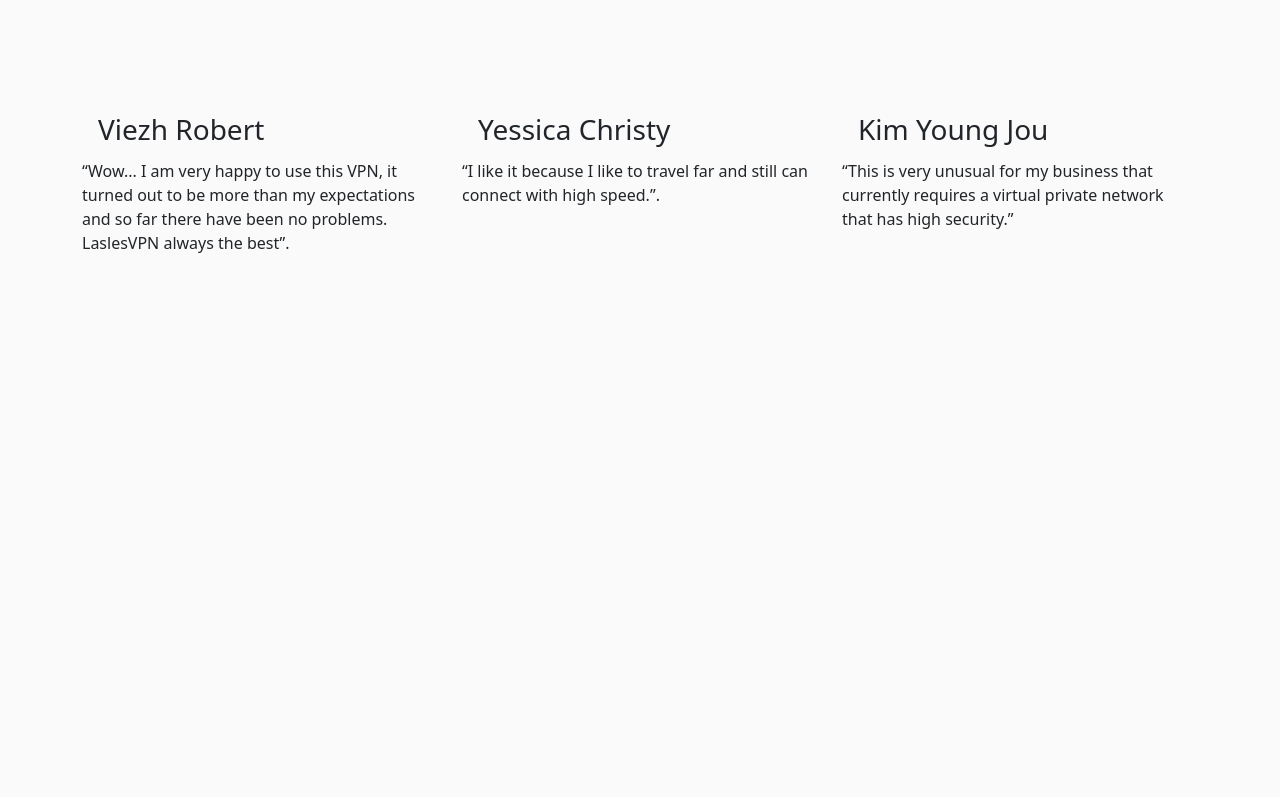
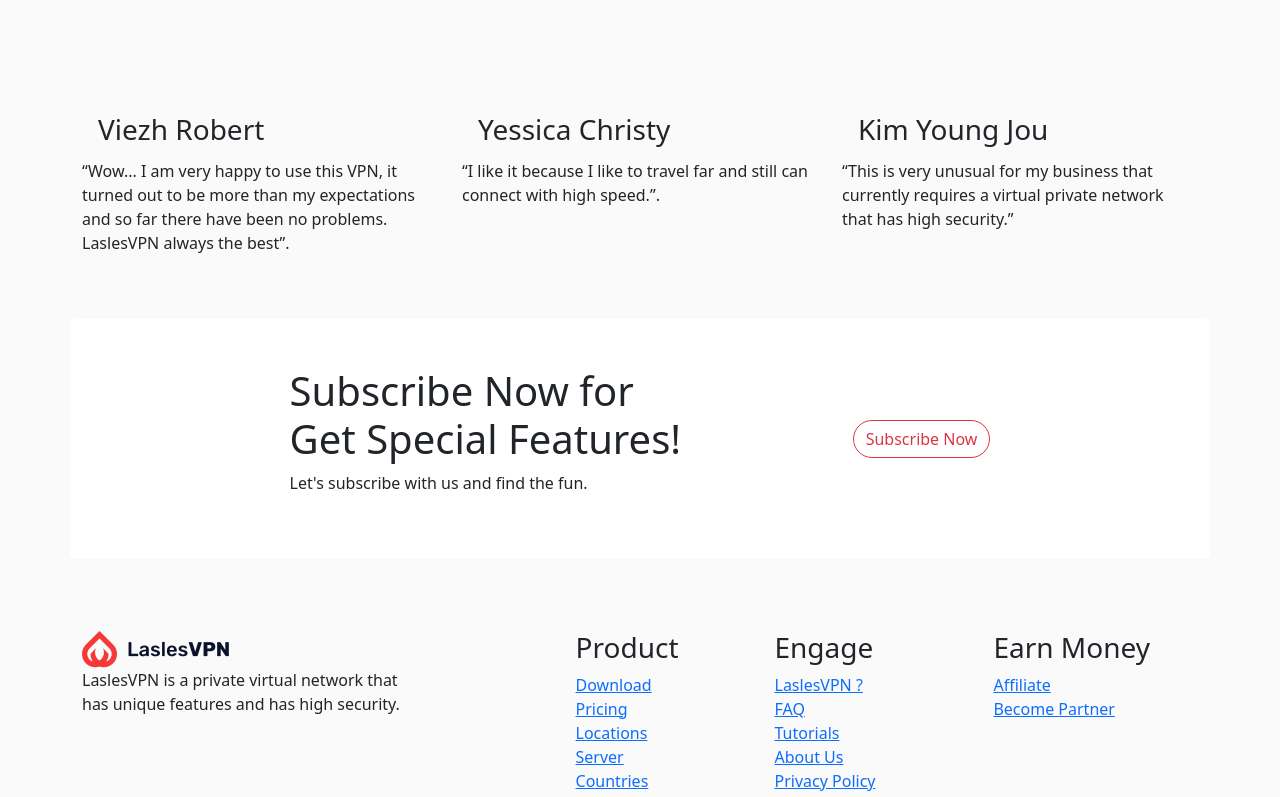
Before and after one commit to Atikuzzaman101/LaselesVPN, a plain HTML site: page index.html in a window 1280 px wide. Shown: the part 2003-2800 px from the top of the page. Before the commit the page ends 2274 px from the top, so only its background shows below. Drawn offline with nearby package versions, Linux system fonts and the light colour scheme.

Commit message:
Footer added

```diff
--- a/css/style.css
+++ b/css/style.css
@@ -0,0 +1 @@
+/* Feature Section  */
--- a/index.html
+++ b/index.html
@@ -77,7 +77,7 @@
             </div>
         </section>
         <!-- subscriber section  -->
-        <section class="container bg-white my-5 p-4">
+        <section class="container bg-white my-5 p-4 rounded-3">
             <div class="row">
                 <div class="col d-lg-flex align-items-center justify-content-center border-end-2">
                     <i class="fas fa-user"></i>
@@ -276,17 +276,62 @@
             </div>
         </section>
 
+        <!-- Subscriber Section  -->
+        <section class="container d-flex align-items-center justify-content-evenly my-5 bg-white p-5 rounded-3">
+            <div>
+                <h1>Subscribe Now for
+                    <br>
+                    Get Special Features!
+                </h1>
+                <p>
+                    Let's subscribe with us and find the fun.
+                </p>
+            </div>
+            <div>
+                <button type="button" class="btn btn-outline-danger rounded-pill">Subscribe Now</button>
 
+            </div>
+        </section>
     </main>
+
+    <footer>
+        <section class="container d-flex justify-content-between py-4 my-5">
+            <div>
+                <img src="images/icon.png" alt="">
+                <p>LaslesVPN is a private virtual network that
+                    <br>
+                    has unique features and has high security.
+                </p>
+            </div>
 
 
 
-
-
-
-
-
-    <footer>
+            <div class="d-flex">
+                <div class="list-group mx-5">
+                    <h3>Product</h3>
+                    <a href="">Download</a>
+                    <a href="">Pricing</a>
+                    <a href="">Locations</a>
+                    <a href="">Server</a>
+                    <a href="">Countries</a>
+                    <a href="">Blog</a>
+                </div>
+                <div class="list-group mx-5">
+                    <h3>Engage</h3>
+                    <a href="">LaslesVPN ?</a>
+                    <a href="">FAQ</a>
+                    <a href="">Tutorials</a>
+                    <a href="">About Us</a>
+                    <a href="">Privacy Policy</a>
+                    <a href="">Terms of Service</a>
+                </div>
+                <div class="list-group mx-5">
+                    <h3>Earn Money</h3>
+                    <a href="">Affiliate</a>
+                    <a href="">Become Partner</a>
+                </div>
+            </div>
+        </section>
 
     </footer>
 
```
